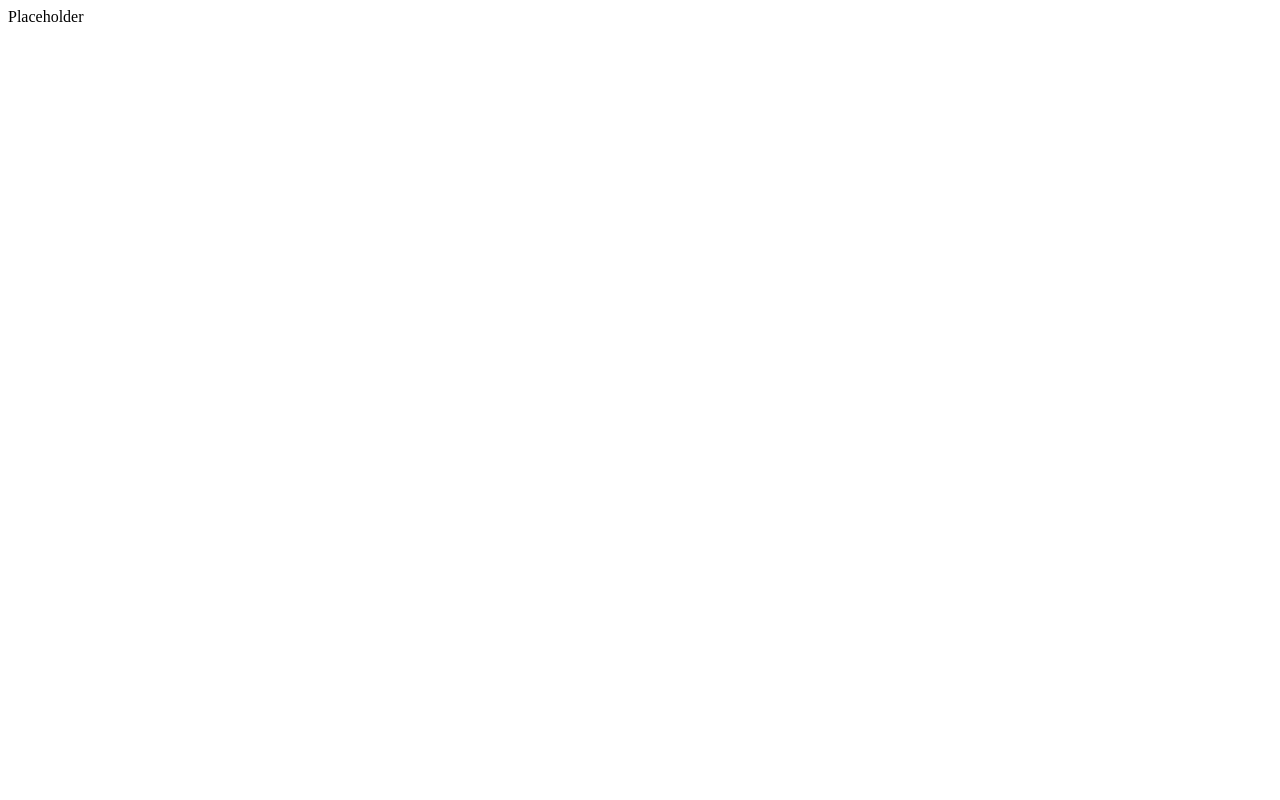
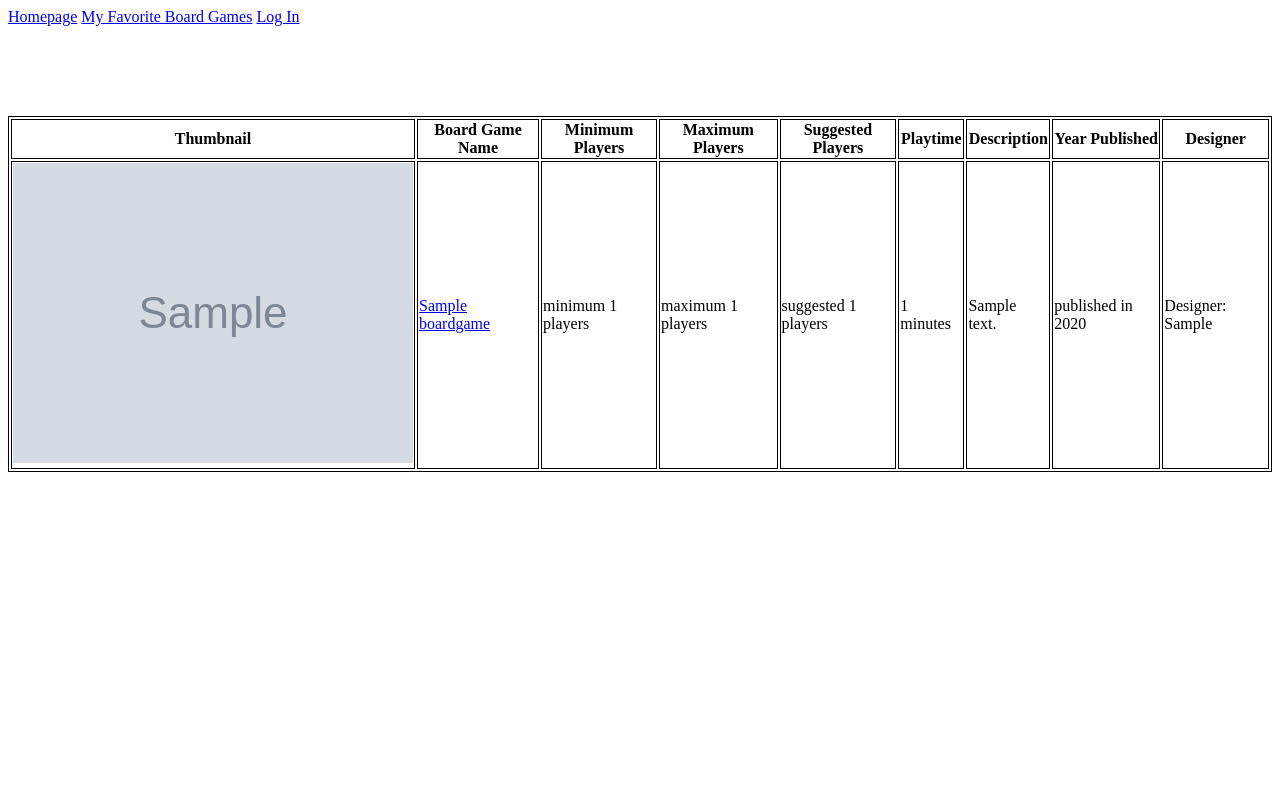
Before and after one commit to elaineyoung702/board-game-guru, a Flask app: page /database in a window 1280 px wide. Before the commit the page is almost empty. Run offline with Flask 2, Linux system fonts and the light colour scheme; tables that the repository leaves empty hold one stand-in row (values such as "Sample post"); grey boxes marked "Sample" are stand-in pictures.

Commit message:
adjusted route in flask server for boardgame to include bg_id. updated database.html to contain links to individual board game pages. added basic table lines within base.html for database table in database.html

```diff
--- a/server.py
+++ b/server.py
@@ -34,8 +34,8 @@ def show_favorites():
     return "<html><body>Placeholder</body></html>"
 
 
-@app.route('/boardgame')
-def show_boardgame_info(bg_id=94):
+@app.route('/boardgame/<bg_id>')
+def show_boardgame_info(bg_id):
     """Show Board Game Info Page."""
 
     boardgame = db.session.query(BoardGame).filter_by(bg_id=bg_id).one()
@@ -48,7 +48,9 @@ def show_boardgame_info(bg_id=94):
 def show_database():
     """Show Board Game Database."""
 
-    return "<html><body>Placeholder</body></html>"
+    bg_obj_list = db.session.query(BoardGame).all()
+
+    return render_template('database.html', bg_obj_list=bg_obj_list)
 
 
 @app.route('/search')
--- a/templates/base.html
+++ b/templates/base.html
@@ -2,6 +2,7 @@
 <html>
 <head>
     <title>{% block title %}{% endblock %}</title>
+    <style>table, th, td {border: 1px solid black;}</style>
 </head>
 <body>
 
--- /dev/null
+++ b/templates/database.html
@@ -0,0 +1,36 @@
+{% extends 'base.html' %}
+
+
+{% block body %}
+
+<table>
+    <tr>
+        <th>Thumbnail</th>
+        <th>Board Game Name</th>
+        <th>Minimum Players</th>
+        <th>Maximum Players</th>
+        <th>Suggested Players</th>
+        <th>Playtime</th>
+        <th>Description</th>
+        <th>Year Published</th>
+        <th>Designer</th>
+    </tr>
+
+    {% for bg in bg_obj_list %}
+    <tr>
+        <td><img src={{bg.thumbnail_url}}></td>
+        <td><a href="/boardgame/{{bg.bg_id}}">{{bg.bg_name}}<a></td>
+        <td>minimum {{bg.min_players}} players</td>
+        <td>maximum {{bg.max_players}} players</td>
+        <td>suggested {{bg.suggested_players}} players</td>
+        <td>{{bg.playtime}} minutes</td>
+        <td>{{bg.description}}</td>
+        <td>published in {{bg.year_published}}</td>
+        <td>Designer: {{bg.designer}}</td>
+    </tr>
+    {% endfor %}
+
+
+</table>
+
+{% endblock %}
```
